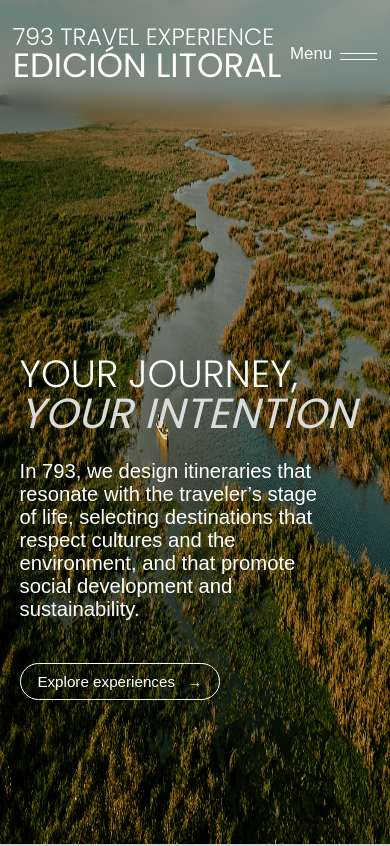
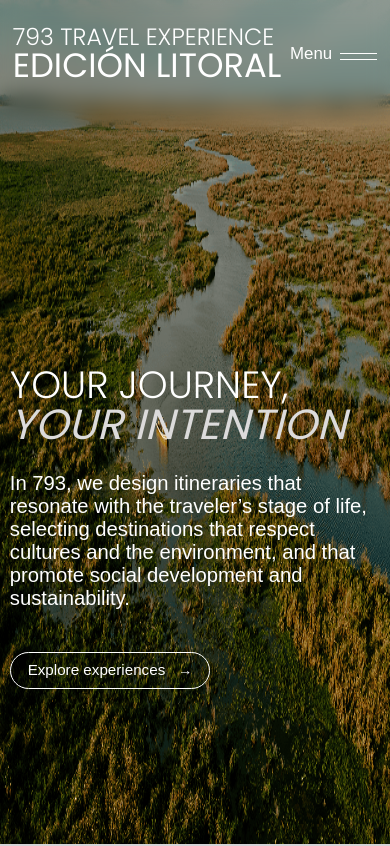
Before and after one commit to DoloresPolito/sapucay, a Next.js app: page /en in a window 390 px wide. Shown: the top 846 px of the page. Built offline with nearby package versions, Linux system fonts and the light colour scheme.

Commit message:
impacto image

```diff
--- a/src/components/Destino/Hero/style.module.scss
+++ b/src/components/Destino/Hero/style.module.scss
@@ -37,7 +37,7 @@
   justify-content: center;
 
   @media only screen and (max-width: 850px) {
-    width: 90%;
+    width: 95%;
   }
 
   .titlecontainer {
@@ -73,6 +73,9 @@
     margin-bottom: 5vh;
     max-width: 100%;
     font-size: 2.8vh;
+
+
+
   }
 
   .buttoncontainer{
--- a/src/components/Home/Hero/style.module.scss
+++ b/src/components/Home/Hero/style.module.scss
@@ -35,7 +35,7 @@
   justify-content: center;
 
   @media only screen and (max-width: 850px) {
-    width: 90%;
+    width: 95%;
 
   }
 
@@ -48,6 +48,7 @@
       margin: 0;
       font-size: 12.5vh;
       line-height: 100%;
+
       @media only screen and (max-width: 850px) {
         font-size: 4.5vh;
       }
@@ -73,6 +74,12 @@
 
     @media only screen and (max-width: 850px) {
       max-width: 90%;}
+
+      @media only screen and (max-width: 450px) {
+        max-width: 100%;
+
+    }
   }
 
+
 }
--- a/src/components/Impacto/Hero/index.js
+++ b/src/components/Impacto/Hero/index.js
@@ -1,7 +1,7 @@
 "use client";
 import styles from "./style.module.scss";
 import Image from "next/image";
-import image from "../../../../public/images/impacto/impacthero.png";
+import image from "../../../../public/images/impacto/regen3.png";
 
 import AnimatedDiv from "../../ui/AnimatedDiv";
 import Button from "../../ui/Button";
--- a/src/components/Impacto/Hero/style.module.scss
+++ b/src/components/Impacto/Hero/style.module.scss
@@ -76,6 +76,10 @@
     font-size: 2.8vh;
     @media only screen and (max-width: 850px) {
       max-width: 90%;}
+      @media only screen and (max-width: 450px) {
+        max-width: 100%;
+
+    }
 
 
   }
--- a/src/components/structure/Footer/style.module.scss
+++ b/src/components/structure/Footer/style.module.scss
@@ -7,6 +7,8 @@
   padding: 8vh 4vh 4vh 4vh;
   display: flex;
   flex-direction: column;
+  justify-self: center;
+  // background-color: red;
   h1,
   p,
   h3 {
@@ -86,7 +88,7 @@
 @media (max-width: 850px) {
 
   .footer{
-    padding: 8vh 1vh 1vh 3vh;
+    padding: 8vh 1vh 1vh 2vh;
   }
   .container {
     grid-template-columns: 1fr;
```
Also changed, not shown: public/images/impacto/regen2.png (added), public/images/impacto/regen3.png (added).
